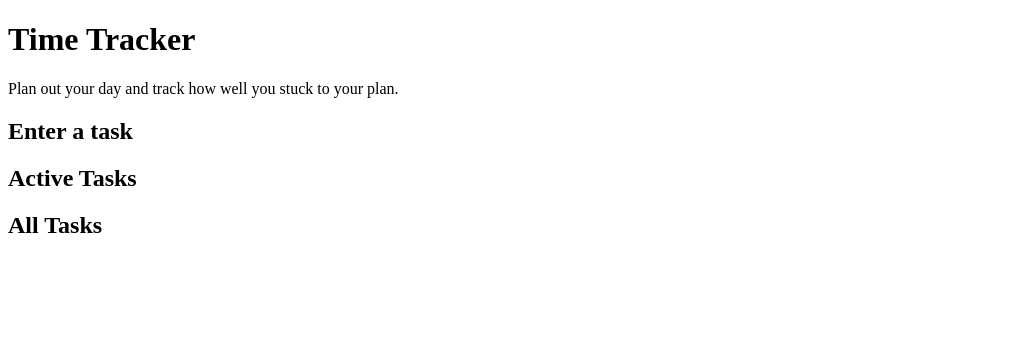
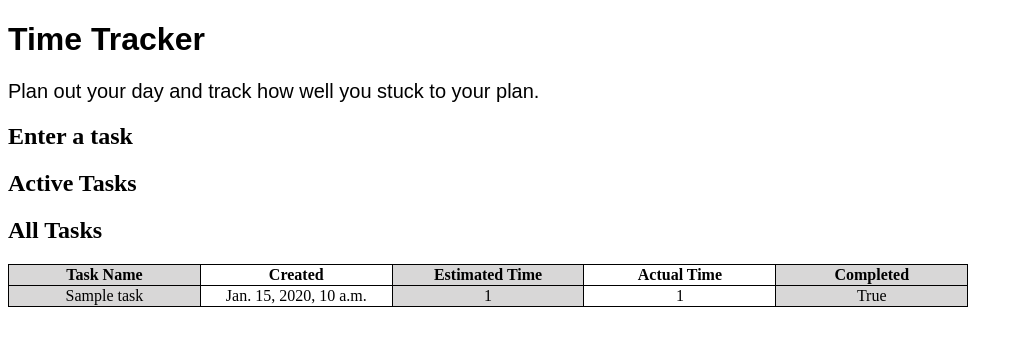
Before and after one commit to theletterjeff/task-time-tracker, a Django app: template time_tracker/templates/time_tracker/dashboard.html in a window 1280 px wide. Shown: the top 346 px of the page, without its empty margins (0-1023 px from the left). Run offline with Django 3.2, Linux system fonts and the light colour scheme; the template is opened without the code that fills it: values that come from a table or form of the project are taken from there, others are empty; tables that the repository leaves empty hold one stand-in row (values such as "Sample post").

Commit message:
WIP all task table created; building new task form

```diff
--- a/time_tracker/models.py
+++ b/time_tracker/models.py
@@ -1,3 +1,5 @@
+from datetime import datetime
+
 from django.db import models
 
 class Task(models.Model):
@@ -14,8 +16,14 @@ class Task(models.Model):
     completed = models.BooleanField(default=False)
 
     # Created/completed dates
-    created_date = models.DateTimeField()
+    created_date = models.DateTimeField(auto_now_add=True)
     completed_date = models.DateTimeField(null=True)
 
     # Status
     active = models.BooleanField(default=True)
+
+    class Meta:
+        ordering = ['-created_date']
+
+    def __str__(self):
+        return f'Task "{self.task_name}" created on {self.created_date.strftime("%m/%d/%y")}'
--- /dev/null
+++ b/time_tracker/static/time_tracker/style.css
@@ -0,0 +1,21 @@
+table, tr, col {
+    border: 1px solid black;
+    border-collapse: collapse;
+}
+tr {
+    height: 20px;
+}
+col {
+    width: 15%;
+}
+td {
+    text-align: center;
+    vertical-align: middle;
+}
+.header h1 {
+    font-family: Arial, Helvetica, sans-serif;
+}
+p {
+    font-family: Arial, Helvetica, sans-serif;
+    font-size: 20px;
+}
--- a/time_tracker/templates/time_tracker/dashboard.html
+++ b/time_tracker/templates/time_tracker/dashboard.html
@@ -5,10 +5,13 @@
     <meta charset="UTF-8">
     <title>Time Tracker</title>
     <meta name="author" content="Jeff Martin">
+    {% load static %}
+    <link rel="stylesheet" type="text/css" href="{% static 'time_tracker/style.css' %}">
 </head>
 
 <body>
 
+    <!-- Header -->
     <div class="header">
         <header>
             <h1>Time Tracker</h1>
@@ -16,16 +19,44 @@
         </header>
     </div>
 
+    <!-- Enter new tasks -->
     <div class="logger">
         <h2>Enter a task</h2>
     </div>
 
+    <!-- Display current active tasks -->
     <div class="active_tasks">
         <h2>Active Tasks</h2>
     </div>
 
+    <!-- Dispaly all tasks -->
     <div class="all_tasks">
         <h2>All Tasks</h2>
+        <table>
+            <colgroup id="all_task_cols">
+                <col width="15%" style="background-color:#d8d7d7">
+                <col width="15%" style="background-color:white">
+                <col width="15%" style="background-color:#d8d7d7">
+                <col width="15%" style="background-color:white">
+                <col width="15%" style="background-color:#d8d7d7">
+            </colgroup>
+            <tr>
+                <th>Task Name</th>
+                <th>Created</th>
+                <th>Estimated Time</th>
+                <th>Actual Time</th>
+                <th>Completed</th>
+            </tr>
+            {% for task in all_tasks %}
+                <tr>
+                    <td>{{ task.task_name }}</td>
+                    <td>{{ task.created_date }}</td>
+                    <td>{{ task.expected_mins }}</td>
+                    <td>{{ task.actual_mins|default_if_none:'--' }}</td>
+                    <td>{{ task.completed }}</td>
+                </tr>
+            {% endfor %}
+            </table>
     </div>
 
 </body>
```
Also changed, not shown: time_tracker/forms.py (added, +12 -0 lines), time_tracker/views.py (+15 -3 lines), time_tracker/migrations/0005_auto_20211129_1159.py (added).
